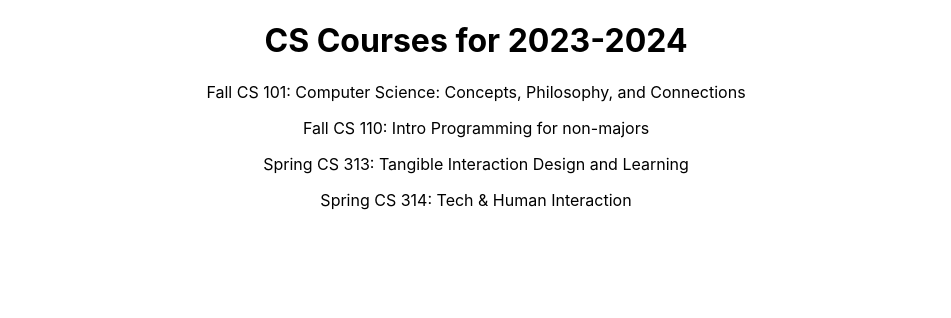
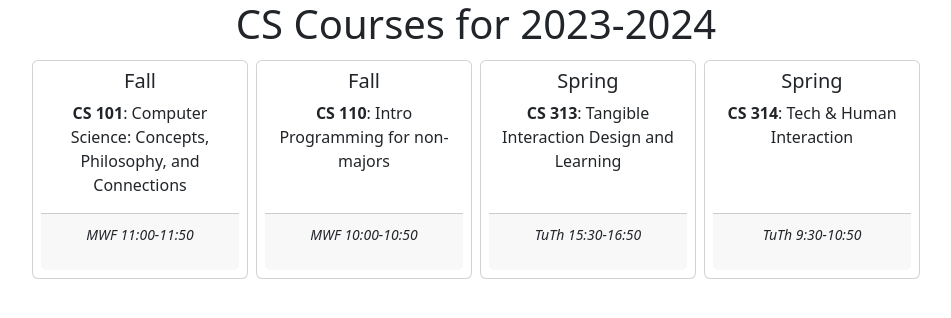
Before and after one commit to rreichert01/quick-react, a React (Vite) app: page / in a window 1280 px wide. Shown: the top 318 px of the page, without its empty margins (164-1115 px from the left). Built offline with nearby package versions, Linux system fonts and the light colour scheme.

Commit message:
added styling to course info (Bootstrap)

```diff
--- a/package.json
+++ b/package.json
@@ -10,6 +10,7 @@
     "coverage": "vitest run --coverage"
   },
   "dependencies": {
+    "bootstrap": "^5.3.2",
     "react": "^18.2.0",
     "react-dom": "^18.2.0"
   },
--- a/src/App.css
+++ b/src/App.css
@@ -40,3 +40,8 @@
 button {
   font-size: calc(10px + 2vmin);
 }
+
+.course-list {
+  display: grid;
+  grid-template-columns: repeat(auto-fill, 14rem);
+}
--- a/src/App.jsx
+++ b/src/App.jsx
@@ -1,6 +1,8 @@
 import { useState } from 'react';
 import logo from './logo.svg';
 import './App.css';
+
+import 'bootstrap/dist/css/bootstrap.min.css';
 
 const schedule = {
   title: "CS Courses for 2023-2024",
@@ -43,8 +45,12 @@ const Banner = (props) =>(
 const CourseList = (props) => {
   Object.entries(props.courses).map(([_, info]) => console.log([info.term, info.number, info.title]))
 return (
-  <div>
-  {Object.entries(props.courses).map(([_, info]) => <p>{info.term} CS {info.number}: {info.title}</p>)}
+  <div className="course-list justify-content-center">
+  {Object.entries(props.courses).map(([_, info]) => (
+  <div className="card m-1 p-2">
+    <p><h5>{info.term}</h5> <strong>CS {info.number}</strong>: {info.title}</p>
+    <div className="card-footer mt-auto"><p><small><em>{info.meets}</em></small></p></div>
+    </div>))}
   </div>
 )
 }
@@ -52,7 +58,8 @@ return (
 const App = () => {
   const [count, setCount] = useState(0);
   return (
-    <div className="App">
+    <div className="App container">
+
       <Banner name={schedule.title} />
       <CourseList courses={schedule.courses} />
     </div>
```
Also changed, not shown: 6 other files (tests, documents, lock files or other folders).
